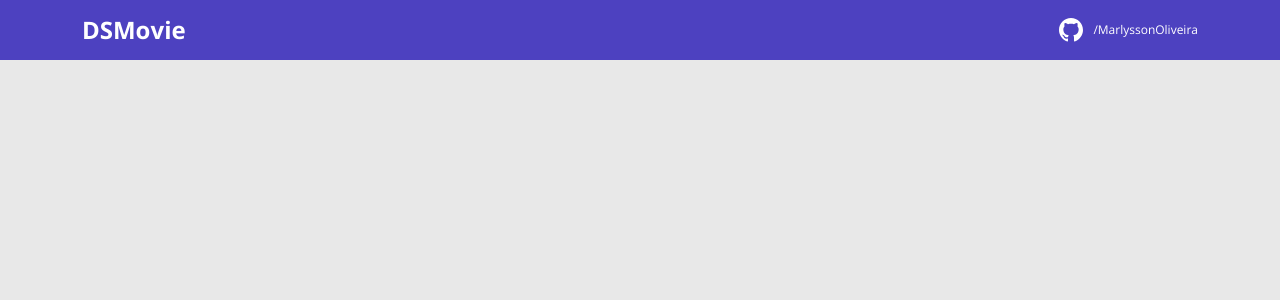
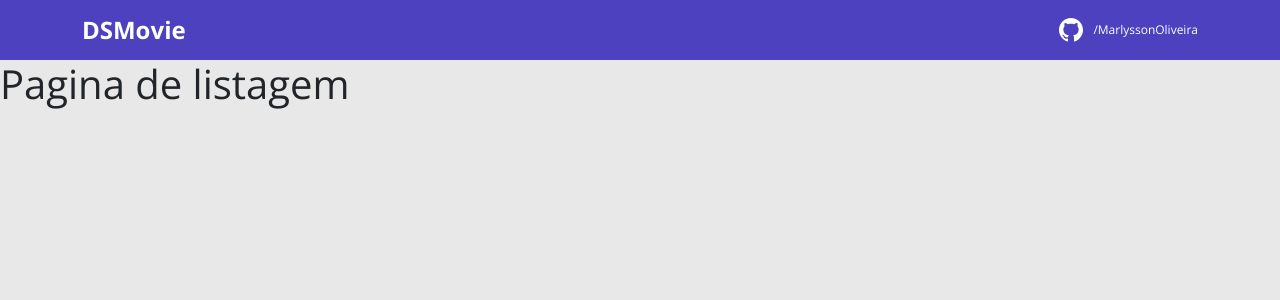
Before and after one commit to MarlyssonOliveira/dsmovie, a React (Create React App) app in the folder frontend/: page / in a window 1280 px wide. Shown: the top 300 px of the page. Built offline with nearby package versions, Linux system fonts and the light colour scheme; the HTML template or start-up script is replaced by a standard one.

Commit message:
Added Routes

```diff
--- a/frontend/package.json
+++ b/frontend/package.json
@@ -10,9 +10,11 @@
     "@types/node": "^16.11.26",
     "@types/react": "^17.0.39",
     "@types/react-dom": "^17.0.13",
+    "@types/react-router-dom": "5.3.2",
     "bootstrap": "5.1.3",
     "react": "^17.0.2",
     "react-dom": "^17.0.2",
+    "react-router-dom": "6.2.1",
     "react-scripts": "5.0.0",
     "typescript": "^4.6.2",
     "web-vitals": "^2.1.4"
--- a/frontend/src/App.tsx
+++ b/frontend/src/App.tsx
@@ -1,8 +1,23 @@
-import Navbar from './components/NavBar'
+import {
+  BrowserRouter,
+  Routes,
+  Route
+} from "react-router-dom";
+import Listing from './pages/Listing';
+import Form from './pages/Form';
+import Navbar from "./components/NavBar";
 
 function App() {
   return (
-     <Navbar />
+    <BrowserRouter>
+      <Navbar />
+      <Routes>
+        <Route path="/" element={<Listing />} />
+        <Route path="/form">
+          <Route path=":movieId" element={<Form />} />
+        </Route>
+      </Routes>
+    </BrowserRouter>
   );
 }
 
--- /dev/null
+++ b/frontend/src/pages/Form/index.tsx
@@ -0,0 +1,7 @@
+function Form() {
+    return (
+        <h1>Pagina de form</h1>
+    )
+}
+
+export default Form;
--- /dev/null
+++ b/frontend/src/pages/Listing/index.tsx
@@ -0,0 +1,7 @@
+function Listing() {
+    return (
+        <h1>Pagina de listagem</h1>
+    )
+}
+
+export default Listing;
```
Also changed, not shown: 1 other file (tests, documents, lock files or other folders).
